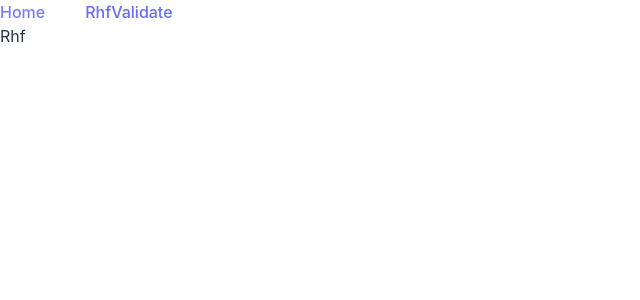
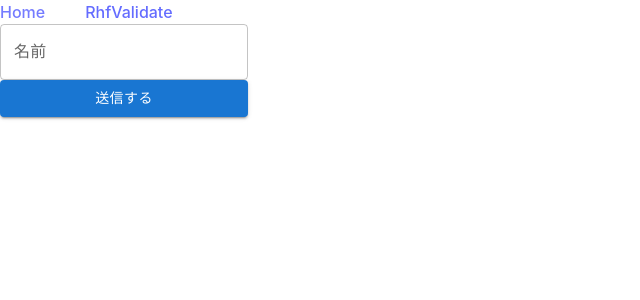
Before and after one commit to crypt0box/rhf-mui-practice, a React (Vite) app: page /rhfValidate in a window 1280 px wide. Shown: the top 300 px of the page, without its empty margins (0-640 px from the left). Built offline with nearby package versions, Linux system fonts and the light colour scheme.

Commit message:
feat: rules検証

```diff
--- a/src/App.tsx
+++ b/src/App.tsx
@@ -89,10 +89,6 @@ function App() {
   const onSubmit: SubmitHandler<Inputs> = (data) => console.log(data);
   return (
     <Form onSubmit={handleSubmit(onSubmit)}>
-      <Box display="flex" gap={5}>
-        <Link to="/">Home</Link>
-        <Link to="/rhfTest">RhfTest</Link>
-      </Box>
       {fields.map((field, index) => (
         <Flex key={field.id}>
           <RhfTextField
--- a/src/components/page/RhfValidate.tsx
+++ b/src/components/page/RhfValidate.tsx
@@ -1,3 +1,35 @@
+import { ControlTextField } from "../ui/ControlTextField";
+import { useForm, SubmitHandler } from "react-hook-form";
+import { Button } from "@mui/material";
+import { styled } from "@mui/system";
+
+const StyledForm = styled("form")({
+  display: "flex",
+  flexDirection: "column",
+});
+
+type Inputs = {
+  text: {
+    name: string;
+  };
+};
+
 export const RhfValidate = () => {
-  return <>Rhf</>;
+  const { control, handleSubmit } = useForm<Inputs>();
+  const onSubmit: SubmitHandler<Inputs> = (data) => {
+    alert(JSON.stringify(data));
+  };
+  return (
+    <StyledForm onSubmit={handleSubmit(onSubmit)}>
+      <ControlTextField name="text.name" control={control} />
+      <Button variant="contained" type="submit">
+        送信する
+      </Button>
+    </StyledForm>
+  );
 };
+
+/**
+ * - 型推論はzodじゃなくても全然行ける
+ * - zodだとtransformのメリットが蓋然としてある
+ */
--- /dev/null
+++ b/src/components/ui/ControlTextField.tsx
@@ -0,0 +1,35 @@
+import { TextField } from "@mui/material";
+import { Controller, Control, FieldValues, Path } from "react-hook-form";
+
+type ControlTextFieldProps<T extends FieldValues> = {
+  name: Path<T>;
+  control: Control<T>;
+};
+
+export const ControlTextField = <T extends FieldValues>(
+  props: ControlTextFieldProps<T>
+) => {
+  return (
+    <Controller
+      {...props}
+      rules={{
+        required: "必須やよ",
+        validate: (value) =>
+          value !== "hoge"
+            ? undefined
+            : `「hoge」を含んだ文字列を入力してください`,
+      }}
+      render={({ field, fieldState }) => {
+        return (
+          <TextField
+            {...field}
+            type="text"
+            label="名前"
+            error={fieldState.error !== undefined}
+            helperText={fieldState.error?.message}
+          />
+        );
+      }}
+    />
+  );
+};
--- a/src/components/ui/RhfTextField.tsx
+++ b/src/components/ui/RhfTextField.tsx
@@ -1,8 +1,4 @@
 import {
-  DeepMap,
-  DeepRequired,
-  FieldError,
-  FieldErrorsImpl,
   FieldValues,
   useController,
   UseControllerProps,
@@ -16,41 +12,17 @@ export const RhfTextField = <T extends FieldValues>(
   props: RhfTextFieldProps<T>
 ) => {
   const { name, control } = props;
-  const testName = name.split(".");
   const {
     field: { ref, ...rest },
-    formState: { errors },
+    fieldState: { error },
   } = useController<T>({ name, control });
-
-  if (name.match(/\./)) {
-    // const splitName = name.split(".");
-    // // console.log("🚀 ~ file: RhfTextField.tsx:27 ~ splitName", splitName);
-    // const first = splitName[0];
-    // const second = splitName[1];
-    // const a = errors[first] as FieldErrorsImpl<DeepRequired<T>>;
-    // const b = a[second];
-    // console.log("🚀 ~ file: RhfTextField.tsx:30 ~ b ", b);
-    // const second = splitName[1];
-    // const third = splitName[2];
-    // const b = a[second];
-    // console.log("🚀 ~ file: RhfTextField.tsx:33 ~ getErrorMessage ~ b", b);
-    // const getErrorMessage = (name: string) => {
-    //   return;
-    // };
-    // return errors[name];
-    // forで回してアクセスする？
-    // https://kuroeveryday.blogspot.com/2016/07/key-exists-in-nested-object.html
-  }
 
   return (
     <TextField
       inputRef={ref}
       {...rest}
       {...props}
-      errorMessage={
-        errors[testName[0]] &&
-        `${errors[name] as DeepMap<FieldValues, FieldError>}`
-      }
+      errorMessage={error && error.message}
     />
   );
 };
--- a/src/main.tsx
+++ b/src/main.tsx
@@ -1,3 +1,4 @@
+import { StyledEngineProvider } from "@mui/material";
 import { LocalizationProvider } from "@mui/x-date-pickers";
 import { AdapterDateFns } from "@mui/x-date-pickers/AdapterDateFns";
 import { ja } from "date-fns/locale";
@@ -9,7 +10,9 @@ import { Router } from "./Router";
 ReactDOM.createRoot(document.getElementById("root") as HTMLElement).render(
   <React.StrictMode>
     <LocalizationProvider dateAdapter={AdapterDateFns} adapterLocale={ja}>
-      <Router />
+      <StyledEngineProvider>
+        <Router />
+      </StyledEngineProvider>
     </LocalizationProvider>
   </React.StrictMode>
 );
```
